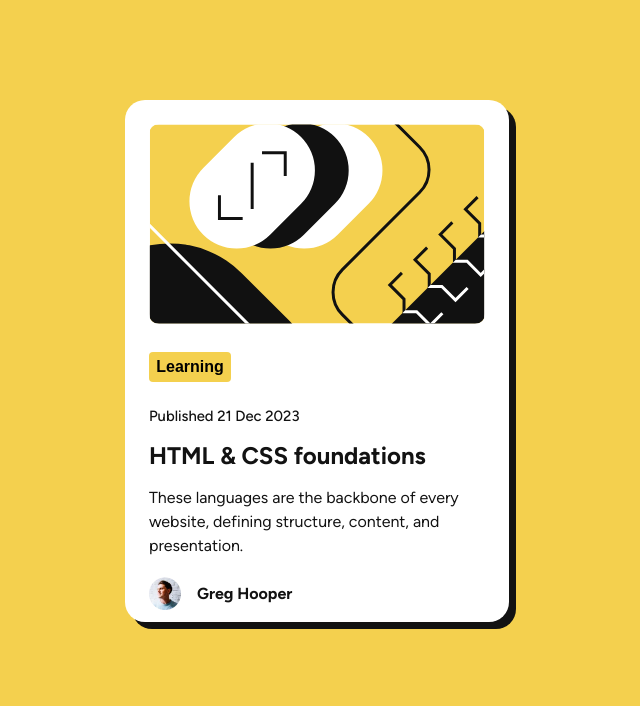
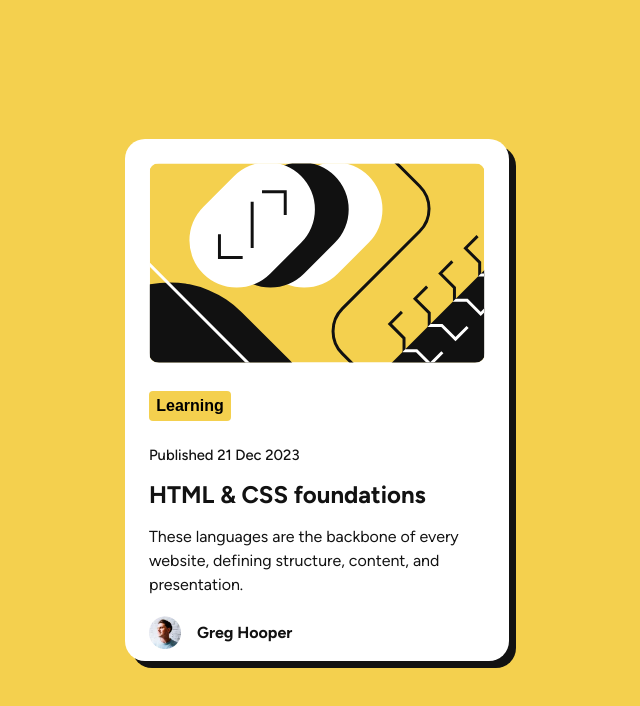
Before and after one commit to 0007David/CHAP-Blog-Preview-Card, a plain HTML site: page index.html in a window 1280 px wide. Shown: the whole page, without its empty margins (323-963 px from the left). Drawn offline with Linux system fonts and the light colour scheme.

Commit message:
feat: center content

```diff
--- a/index.html
+++ b/index.html
@@ -17,7 +17,7 @@
     <article class="card">
       <img class="card-image" src="./assets/images/illustration-article.svg" alt="Images Avaratar">
       <div class="card-body">
-        <button class="card-body__btn">Learning</button>
+        <button type="button" class="card-body__btn">Learning</button>
         <span class="card-body__published_date">Published 21 Dec 2023</span>
         <h1 class="card-body__title">HTML & CSS foundations</h1>
         <p class="card-body__description">These languages are the backbone of every website, defining structure,
--- a/style.css
+++ b/style.css
@@ -16,19 +16,19 @@
     --clr-Gray950: hsl(0, 0%, 7%);
 }
 
-html,
+/* html, */
 body {
     font-size: 14px;
     font-family: Figtree;
     color: var(--clr-Gray950);
     display: flex;
     justify-content: center;
-    align-content: center;
+    align-items: center;
+    height: 100vh;
     background-color: var(--clr-yellow);
 }
 
 main {
-    margin-top: 100px;
     background: var(--clr-white);
     border-radius: 20px;
     box-shadow: 7px 7px;
```
